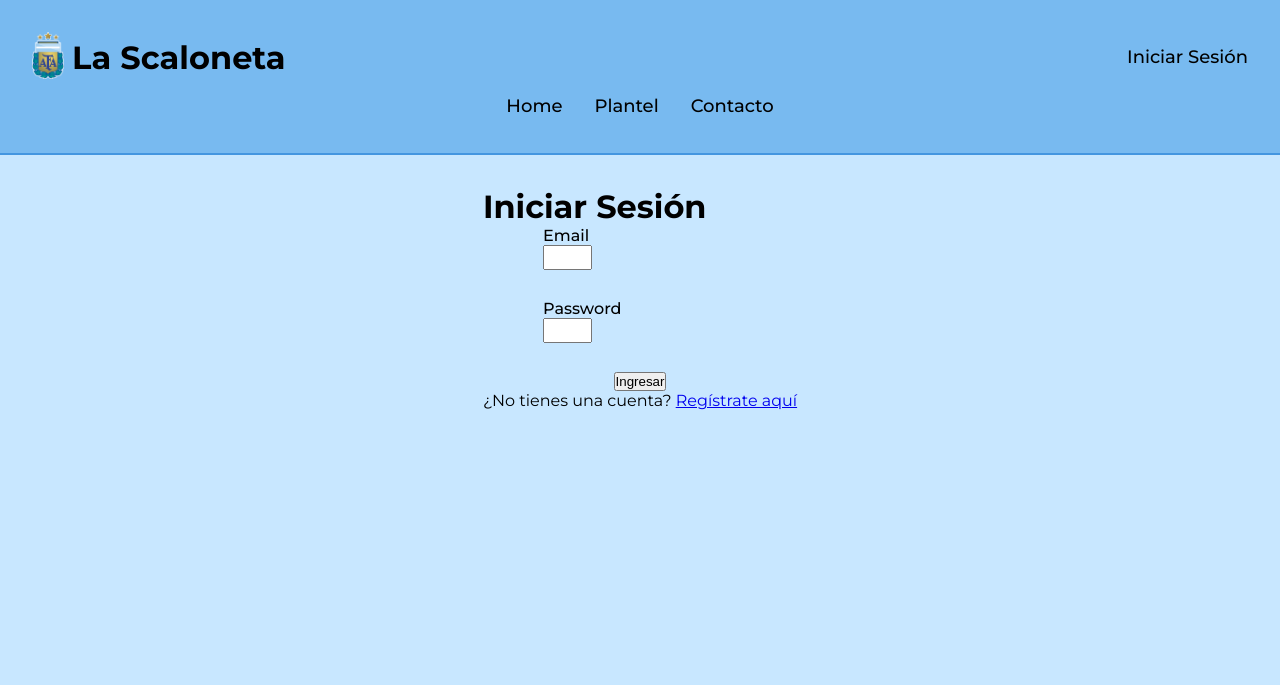
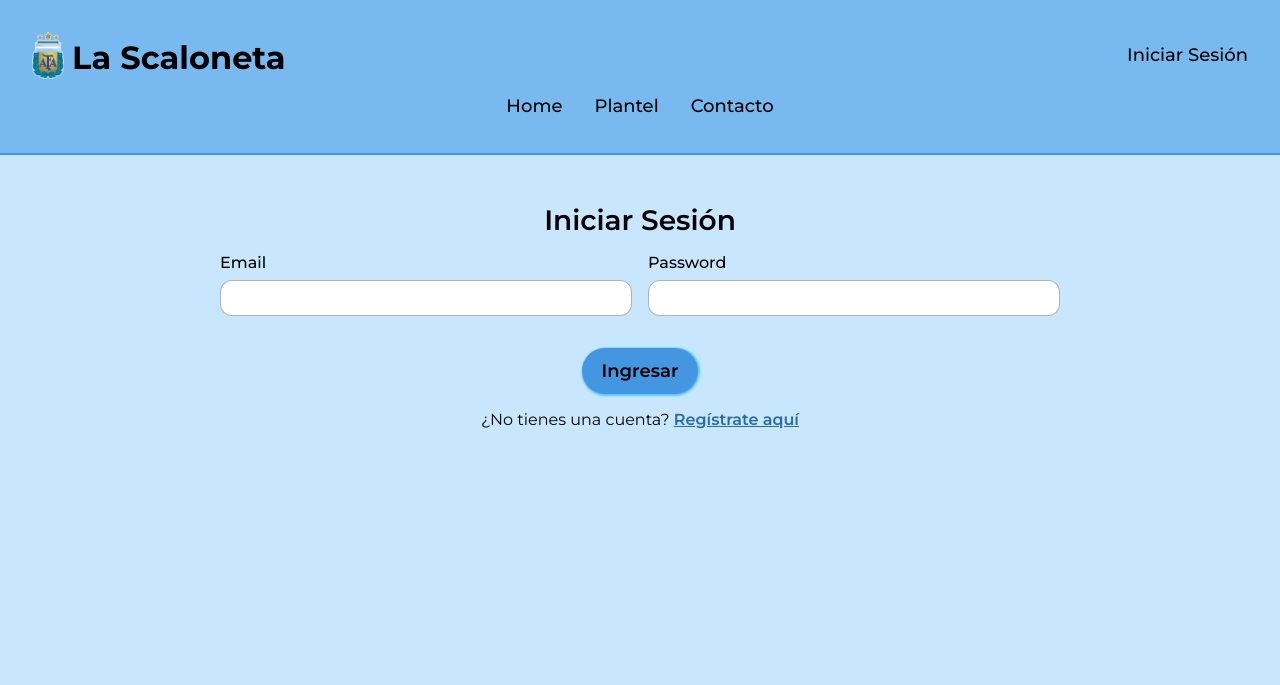
Before and after one commit to EmilioBensignor/LaScaloneta, a PHP site: page /index.php?s=iniciar-sesion in a window 1280 px wide. Shown: the top 685 px of the page. Run offline with PHP 8.4, Linux system fonts and the light colour scheme.

Commit message:
Carrito, Compra, Compra Exitosa, Gracias, Iniciar Sesion, Plantilla, Registro y 404 - Todas Full Responsive

```diff
--- a/css/style.css
+++ b/css/style.css
@@ -93,7 +97,8 @@ ul li a,
 }
 
 .iniciar {
-    border-bottom: 1px solid transparent;
+    border-bottom: 2px solid transparent;
+    padding-bottom: 1px;
     transition: all 0.3s;
 }
 
@@ -117,8 +122,10 @@ footer {
     padding: 1rem;
 }
 
-.botonPrimario {
-    background-color: #4496E0;
+.botonPrimario, .swal2-confirm, .swal2-cancel {
+    display: flex;
+    align-items: center;
+    background: #4496E0;
     box-shadow: 2px 0px 2px #5FC6FF, 0px 0px 2px #5FC6FF, 0px 2px 2px #5FC6FF;
     border: none;
     border-radius: 999px;
@@ -128,12 +135,24 @@ footer {
     color: black;
     font-size: 0.875rem;
     font-weight: 600;
+    font-family: 'Montserrat', sans-serif;
     cursor: pointer;
     transition: all 0.3s;
 }
 
-.botonPrimario:hover {
-    background-color: #5FC6FF;
+.swal2-cancel {
+    background: transparent;
+    border: 3px solid #4496E0;
+    color: #4496E0;
+}
+
+.botonPrimario:hover, .swal2-confirm:hover {
+    background: #5FC6FF;
+}
+
+.swal2-cancel:hover {
+    background: #4496E0;
+    color: white;
 }
 
 /* Home */
@@ -455,6 +474,7 @@ span {
 
 /* Contacto */
 main form {
+    width: 100%;
     display: flex;
     flex-direction: column;
     align-items: center;
@@ -500,18 +520,14 @@ form label {
     font-weight: 500;
 }
 
-.sectionContacto input,
-.sectionContacto select,
-.divTextarea textarea {
+input,
+select,
+textarea {
     width: 100%;
     font-size: 0.75rem;
     padding: 0.25rem 0.5rem;
     border: 1px solid rgba(0, 0, 0, 0.3);
     border-radius: 12px;
-}
-
-.divTextarea textarea {
-    resize: none;
 }
 
 .divTextarea {
@@ -545,75 +572,140 @@ form label {
 /* ADMIN */
 
 /* Iniciar Sesion */
-.inicar-sesion {
-    padding: 2vw;
+.iniciarSesion {
+    padding: 1rem;
 }
 
-.inicar-sesion h1 {
-    font-size: 2vw;
-    margin-left: 0;
-    margin-bottom: 1.5vw;
-    text-align: center;
+
+.iniciarSesion, .formContainer {
+    width: 100%;
+    display: flex;
+    flex-direction: column;
+    align-items: center;
+    gap: 1rem;
 }
 
-.form-fila {
+.formFila {
+    width: 100%;
     display: flex;
     flex-direction: column;
-    margin-bottom: 1vw;
+    gap: 0.5rem;
 }
 
-.form-fila input {
-    width: 25%;
-    height: 2vw;
-    padding: 0 0.5vw;
-}
-
-button:hover {
-    background-color: #78BAF0;
+.registrate {
+    color: #2a6ba0;
+    font-weight: 600;
 }
 
 .imgPlantilla {
     width: 5rem;
 }
 
-.usuario-info {
+/* Registro */
+
+.registro {
+    width: 100%;
     display: flex;
+    flex-direction: column;
     align-items: center;
     gap: 1rem;
 }
 
-.usuario-info a {
-    color: #fff;
-    /* text-decoration: none; */
-    font-size: 0.9em;
-    padding: 0.5em 1em;
-    background-color: rgba(255, 255, 255, 0.2);
-    border-radius: 4px;
+/* Cerrar Sesion */
+
+.cerrarSesion .botonPrimario {
+    background-color: #C8E7FF;
 }
 
-.usuario-info a:hover {
-    background-color: rgba(255, 255, 255, 0.3);
+.cerrarSesion .botonPrimario:hover {
+    background-color: #2a6ba0;
+    color: white;
+}
+
+/* Carrito */
+.sectionCarrito {
+    width: 100%;
+    display: flex;
+    flex-direction: column;
+    align-items: center;
+    gap: 2rem;
+}
+
+.carritoContainer {
+    width: 100%;
+    display: flex;
+    justify-content: center;
+    align-items: center;
+    gap: 2rem;
+    flex-wrap: wrap;
+}
+
+.itemCarrito {
+    width: 15rem;
+    display: flex;
+    flex-direction: column;
+    align-items: center;
+    gap: 1rem;
+    border: 2px solid #4496E0;
+    border-radius: 18px;
+    padding: 1rem;
+}
+
+.itemInfo {
+    display: flex;
+    flex-direction: column;
+    align-items: center;
+    gap: 0.25rem;
 }
 
 .imgItemCarrito {
     width: 7rem;
 }
 
-.mensaje-exito {
+.carritoTotal {
+    width: 100%;
+    display: flex;
+    flex-direction: column;
+    align-items: center;
+    gap: 1rem;
+}
+
+.carritoTotal p {
+    font-size: 1.5rem;
+    font-weight: 600;
+}
+
+/* Compra */
+
+.compra {
+    width: 100%;
+    display: flex;
+    flex-direction: column;
+    align-items: center;
+    gap: 1rem;
+}
+
+.compra > div:first-of-type {
+    width: 100%;
+    display: flex;
+    flex-direction: column;
+    gap: 0.5rem;
+}
+
+.compra > div:first-of-type p {
+    font-weight: 500;
+}
+
+.mensajeExito {
+    display: flex;
+    flex-direction: column;
+    align-items: center;
+    gap: 1rem;
     text-align: center;
     padding: 2rem;
-    background: #f8f9fa;
-    border-radius: 8px;
-    box-shadow: 0 2px 4px rgba(0, 0, 0, 0.1);
-}
-
-.mensaje-exito h2 {
-    color: #28a745;
-    margin-bottom: 1rem;
 }
 
 .acciones {
-    margin-top: 2rem;
     display: flex;
     gap: 1rem;
     justify-content: center;
@@ -672,6 +764,11 @@ button:hover {
     ul li a,
     .iniciar {
         font-size: 1rem;
+    }
+
+    .iniciar {
+        border-width: 3px;
+        padding-bottom: 2px;
     }
 
     .botonPrimario {
@@ -757,11 +854,27 @@ button:hover {
         gap: 0.625rem;
     }
 
-    .sectionContacto input,
-    .sectionContacto select,
-    .divTextarea textarea {
+    input,
+    select,
+    textarea {
         font-size: 0.875rem;
         padding: 0.5rem 1rem;
+    }
+
+    .sectionCarrito {
+        gap: 3rem;
+    }
+
+    .itemCarrito {
+        width: 18rem;
+    }
+
+    .itemInfo {
+        gap: 0.5rem;
+    }
+
+    .divMessiSaludo img {
+        width: 15rem;
     }
 
     .main-404 img {
@@ -801,9 +914,9 @@ button:hover {
     p,
     .banner p,
     .sectionGAA ul li,
-    .sectionContacto input,
-    .sectionContacto select,
-    .divTextarea textarea {
+    input,
+    select,
+    textarea {
         font-size: 1rem;
     }
 
@@ -921,13 +1034,18 @@ button:hover {
         padding: 2rem;
     }
 
-    form {
+    main form, .compra {
         width: 100%;
         max-width: 840px;
+        gap: 2rem;
     }
 
     form label {
         font-size: 1rem;
+    }
+
+    .formContainer {
+        flex-direction: row;
     }
 
     .sectionContacto {
--- a/index.php
+++ b/index.php
@@ -75,9 +75,9 @@ $configurarRuta = $arrayRutas[$ruta];
                 <h1>La Scaloneta</h1>
             </div>
             <?php if (isset($_SESSION['usuario_data'])): ?>
-                <div class="usuario-info">
+                <div class="cerrarSesion">
                     <?= $_SESSION['usuario_data']['nombre'] . ' ' . $_SESSION['usuario_data']['apellido']; ?>
-                    <a href="acciones/auth/cerrar-sesion.php">Cerrar Sesión</a>
+                    <a href="acciones/auth/cerrar-sesion.php" class="botonPrimario">Cerrar Sesión</a>
                 </div>
             <?php else: ?>
                 <a class="iniciar" href="index.php?s=iniciar-sesion">Iniciar Sesión</a>
--- a/vistas/404.php
+++ b/vistas/404.php
@@ -3,7 +3,7 @@
     <p>¡No te preocupes! El Dibu te va a ayudar a encontrar tu camino</p>
     <ul>
         <li>
-            <a href="index.php?s=home">Ir a la home</a>
+            <a href="index.php?s=home" class="botonPrimario">Ir a la home</a>
         </li>
     </ul>
     <div>
--- a/vistas/gracias.php
+++ b/vistas/gracias.php
@@ -1,7 +1,7 @@
 <?php
 $nombre = $_POST['nombre'];
 ?>
-<main class="main-gracias">
+<main class="mainGracias">
     <h2>¡Gracias <?=$nombre?> por ser parte de la Scaloneta!</h2>
     <p>
         Empezarás a recibir nuestros mails a la brevedad
--- a/vistas/iniciar-sesion.php
+++ b/vistas/iniciar-sesion.php
@@ -1,40 +1,45 @@
 <!DOCTYPE html>
 <html lang="es">
+
 <head>
     <meta charset="UTF-8">
     <title>Iniciar Sesión | La Scaloneta</title>
     <link rel="stylesheet" href="css/style.css">
 </head>
+
 <body>
     <main>
-        <section class="iniciar-sesion">
-            <h1>Iniciar Sesión</h1>
+        <section class="iniciarSesion">
+            <h2>Iniciar Sesión</h2>
 
             <?php
-            if(isset($_SESSION['mensajeError'])):
-            ?>
-                <div class="msg-error"><?= $_SESSION['mensajeError'];?></div>
-            <?php
+            if (isset($_SESSION['mensajeError'])):
+                ?>
+                <div class="msg-error"><?= $_SESSION['mensajeError']; ?></div>
+                <?php
                 unset($_SESSION['mensajeError']);
             endif;
             ?>
 
             <form action="acciones/auth/iniciar-sesion.php" method="post">
-                <div class="form-fila">
-                    <label for="email">Email</label>
-                    <input type="email" name="email" id="email" class="form-control" required>
+                <div class="formContainer">
+                    <div class="formFila">
+                        <label for="email">Email</label>
+                        <input type="email" name="email" id="email" required>
+                    </div>
+                    <div class="formFila">
+                        <label for="password">Password</label>
+                        <input type="password" name="password" id="password" required>
+                    </div>
                 </div>
-                <div class="form-fila">
-                    <label for="password">Password</label>
-                    <input type="password" name="password" id="password" class="form-control" required>
-                </div>
-                <button type="submit" class="btn">Ingresar</button>
+                <button type="submit" class="botonPrimario">Ingresar</button>
             </form>
 
-            <div class="registro-link">
-                <p>¿No tienes una cuenta? <a href="index.php?s=registro">Regístrate aquí</a></p>
+            <div>
+                <p>¿No tienes una cuenta? <a href="index.php?s=registro" class="registrate">Regístrate aquí</a></p>
             </div>
         </section>
     </main>
 </body>
+
 </html>
--- a/vistas/plantilla.php
+++ b/vistas/plantilla.php
@@ -30,7 +30,7 @@ $jugadores = $jugador->publicados();
                     <?php if (isset($_SESSION['usuario_data'])): ?>
                         <form action="acciones/carrito/agregar.php" method="post" class="formAgregarCarrito">
                             <input type="hidden" name="jugador_id" value="<?= $jugador->getNumeroCamiseta(); ?>">
-                            <button type="submit" class="boton-primario">Agregar al carrito</button>
+                            <button type="submit" class="botonPrimario">Agregar al carrito</button>
                         </form>
                     <?php else: ?>
                         <a href="index.php?s=iniciar-sesion" class="botonPrimario">Iniciá sesión para comprar</a>
```
Also changed, not shown: other parts of css/style.css (+60 -5 lines), vistas/carrito.php (+24 -19 lines), vistas/compra-exitosa.php (+4 -4 lines), vistas/compra.php (+21 -18 lines), vistas/registro.php (+21 -15 lines).
